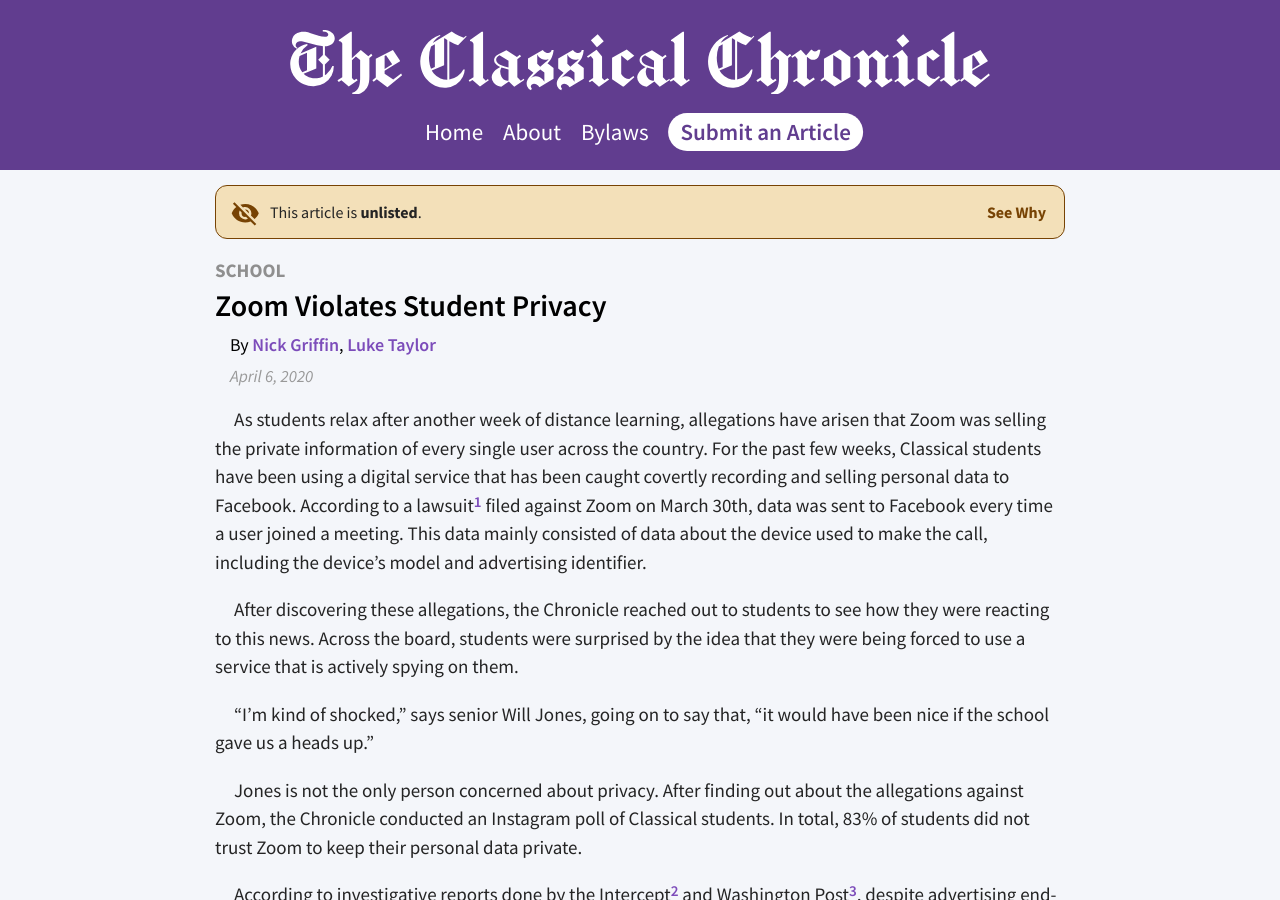
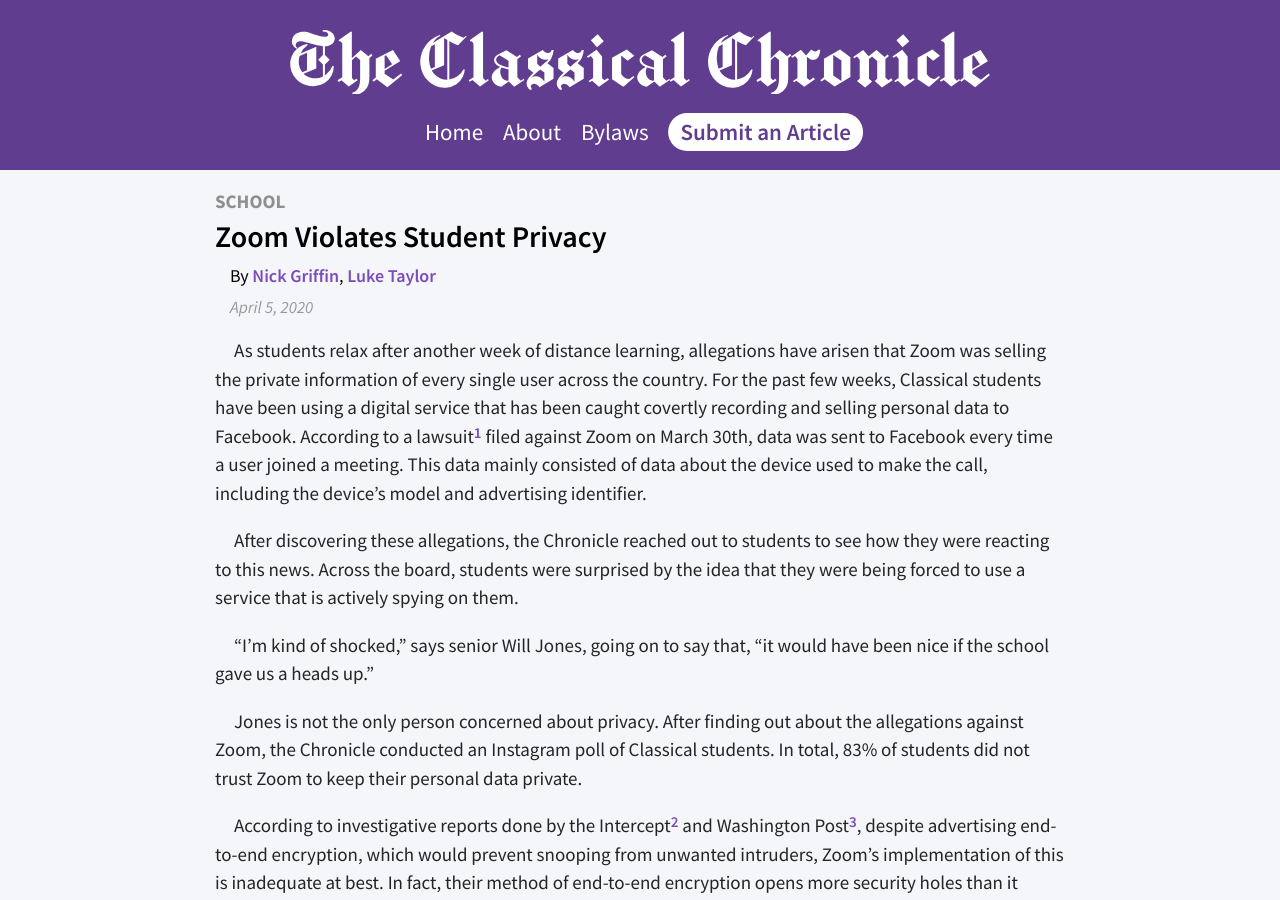
Before and after one commit to lixitrixi/classical-chronicle, a Jekyll site: the page built from _articles/zoom-privacy-issues.md, in a window 1280 px wide and 900 px high. Built offline with Jekyll 4.4.1, drawn with Linux system fonts in a browser that asks for light colours; some of the changed lines change nothing that is shown.

Commit message:
List Zoom Privacy Issues article

```diff
--- a/_articles/zoom-privacy-issues.md
+++ b/_articles/zoom-privacy-issues.md
@@ -4,8 +4,7 @@
 author: [Nick Griffin, Luke Taylor]
 image: zoom-unsecure.jpg
 category: "School"
-unlisted: true
-date: 2020-04-06
+date: 2020-04-05
 ---
 As students relax after another week of distance learning, allegations have arisen that Zoom was selling the private information of every single user across the country. For the past few weeks, Classical students have been using a digital service that has been caught covertly recording and selling personal data to Facebook. According to a lawsuit[^1] filed against Zoom on March 30th, data was sent to Facebook every time a user joined a meeting. This data mainly consisted of data about the device used to make the call, including the device's model and advertising identifier.
 
```
